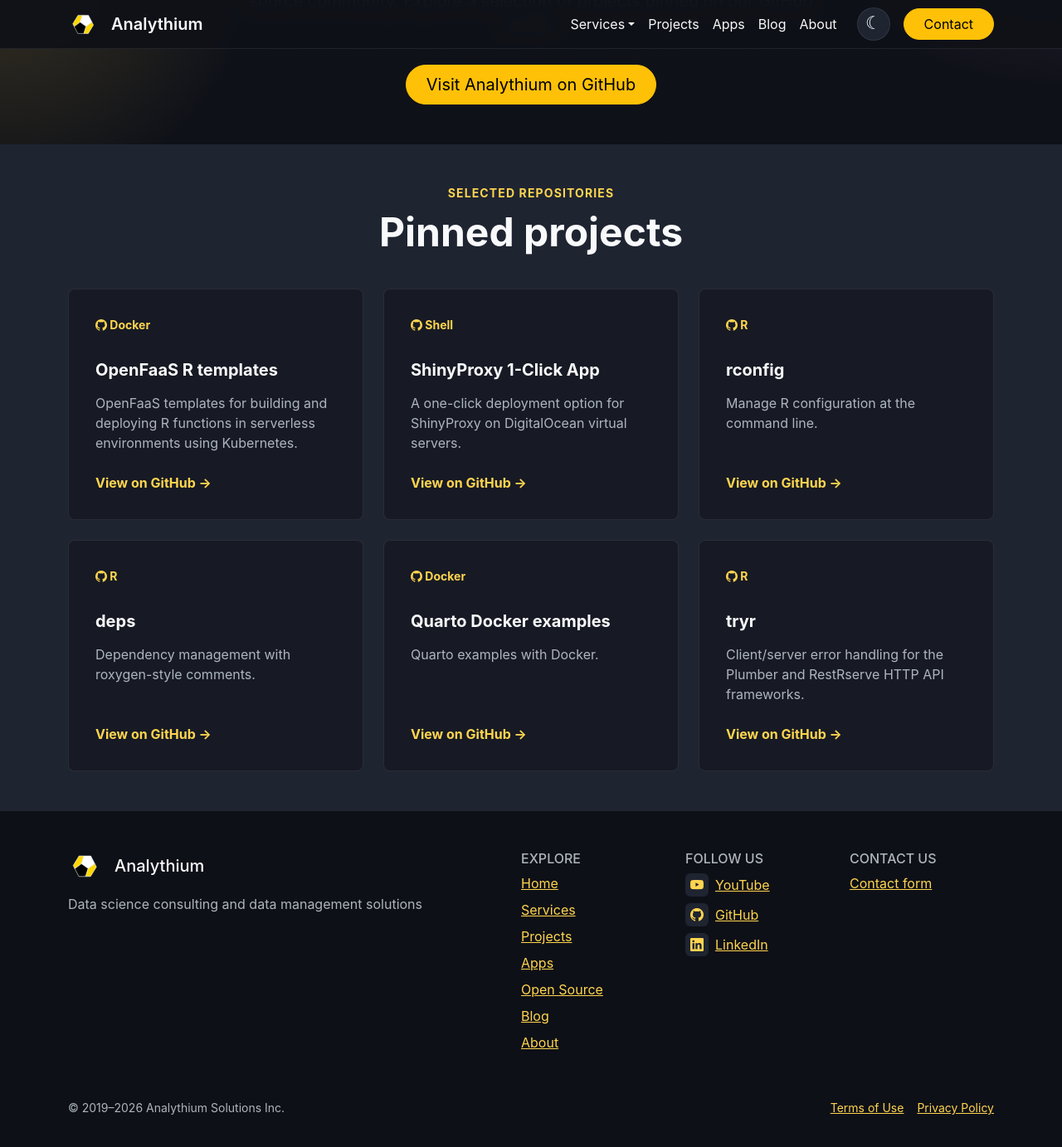
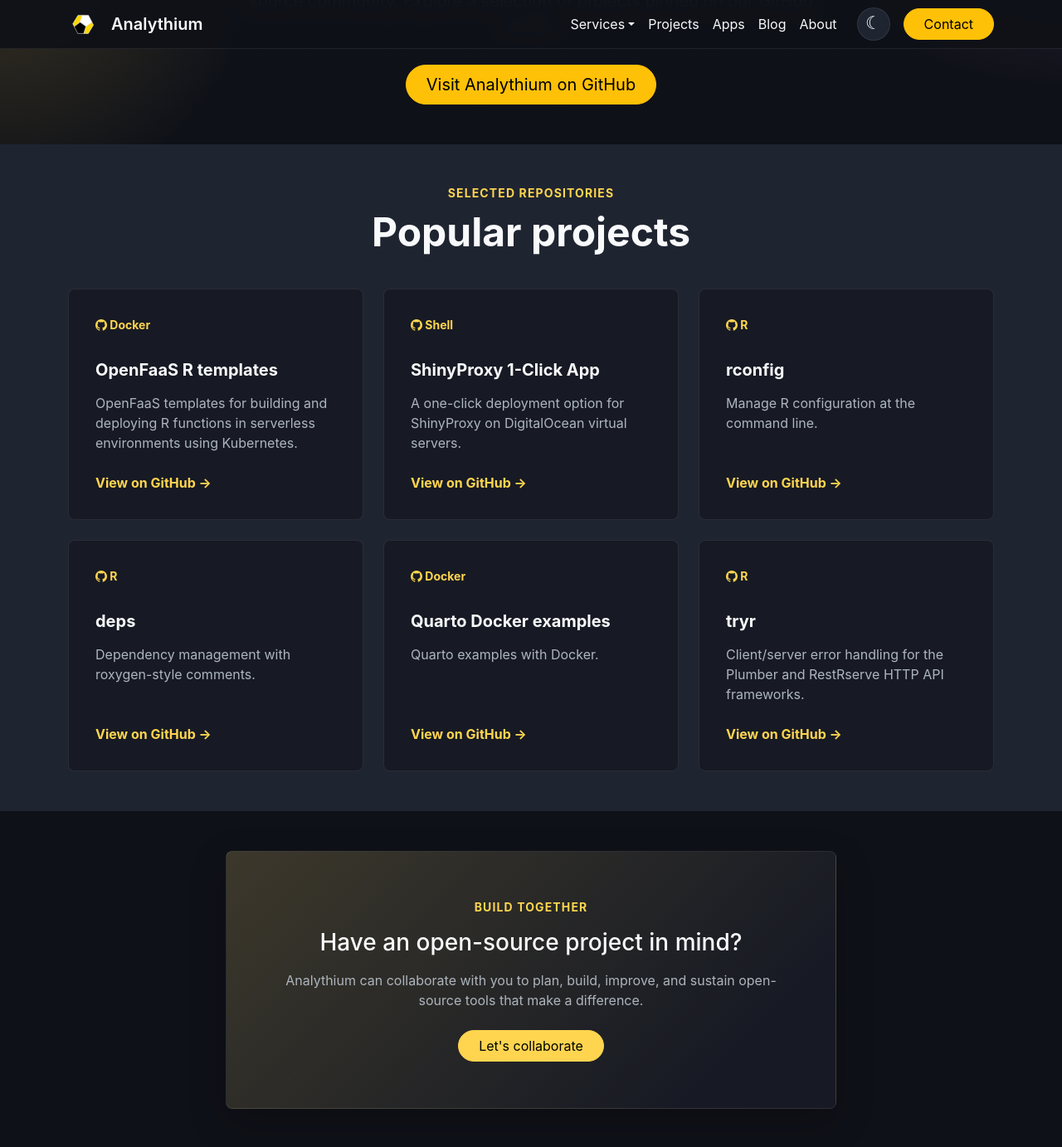
Before and after one commit to analythium/analythium-website, a Jekyll site: the page built from open-source.html, in a window 1280 px wide and 1400 px high, scrolled down 410 px. Shown: the top 1383 px of the window at 83% size. Built offline with Jekyll 4.4.1, drawn with Linux system fonts in a browser that asks for light colours.

Commit message:
More tweaks
Signed-off-by: Peter Solymos <psolymos@gmail.com>

```diff
--- a/about.html
+++ b/about.html
@@ -68,7 +68,7 @@
 
   <section class="about-collaboration py-5 py-lg-6">
     <div class="container">
-      <div class="about-collaboration-inner text-center">
+      <div class="about-collaboration-inner service-cta-well text-center">
         <p class="section-label mb-3">Collaboration</p>
         <h2>Ready to make more of your data?</h2>
         <p class="text-secondary mb-4">Tell us what you are working on, and we will explore the right level of support for your team.</p>
--- a/apps/index.html
+++ b/apps/index.html
@@ -10,8 +10,8 @@
     <div class="row justify-content-center mb-5">
       <div class="col-lg-8 text-center">
         <p class="section-label mb-3">Apps</p>
-        <h1 class="display-5 mb-3">Explore interactive data applications</h1>
-        <p class="lead text-secondary mb-0">Data products built to make complex information easier to explore and use.</p>
+        <h1 class="display-5 mb-3">Explore our interactive data applications</h1>
+        <p class="lead text-secondary mb-0">Demo applications to showcase how we build data products to make complex information accessible through interactive and user-friendly interfaces.</p>
       </div>
     </div>
 
--- a/assets/css/site.css
+++ b/assets/css/site.css
@@ -733,6 +733,19 @@
   margin: 0 auto;
 }
 
+.about-collaboration .landing-secondary-action {
+  border-color: var(--site-accent);
+  background: var(--site-accent);
+  color: #000;
+}
+
+.about-collaboration .landing-secondary-action:hover,
+.about-collaboration .landing-secondary-action:focus-visible {
+  border-color: var(--site-gold);
+  background: var(--site-gold);
+  color: #000;
+}
+
 .service-cta-well {
   padding: clamp(2rem, 5vw, 3.5rem);
   border: 1px solid var(--site-border);
--- a/open-source.html
+++ b/open-source.html
@@ -23,7 +23,7 @@
     <div class="container">
       <div class="section-heading text-center">
         <p class="section-label mb-2">Selected repositories</p>
-        <h2 id="open-source-projects-heading">Pinned projects</h2>
+        <h2 id="open-source-projects-heading">Popular projects</h2>
       </div>
       <div class="row g-4">
         {% for project in site.data.open-source %}
@@ -39,4 +39,19 @@
       </div>
     </div>
   </section>
+
+  <section class="py-5 py-lg-6" aria-labelledby="open-source-cta-heading">
+    <div class="container">
+      <div class="row justify-content-center">
+        <div class="col-lg-8">
+          <div class="service-cta-well text-center">
+            <p class="section-label mb-3">Build together</p>
+            <h2 id="open-source-cta-heading" class="h3 mb-3">Have an open-source project in mind?</h2>
+            <p class="text-secondary mb-4">Analythium can collaborate with you to plan, build, improve, and sustain open-source tools that make a difference.</p>
+            <a class="btn landing-secondary-action rounded-pill px-4" href="{{ '/contact/' | relative_url }}">Let's collaborate</a>
+          </div>
+        </div>
+      </div>
+    </div>
+  </section>
 </main>
```
